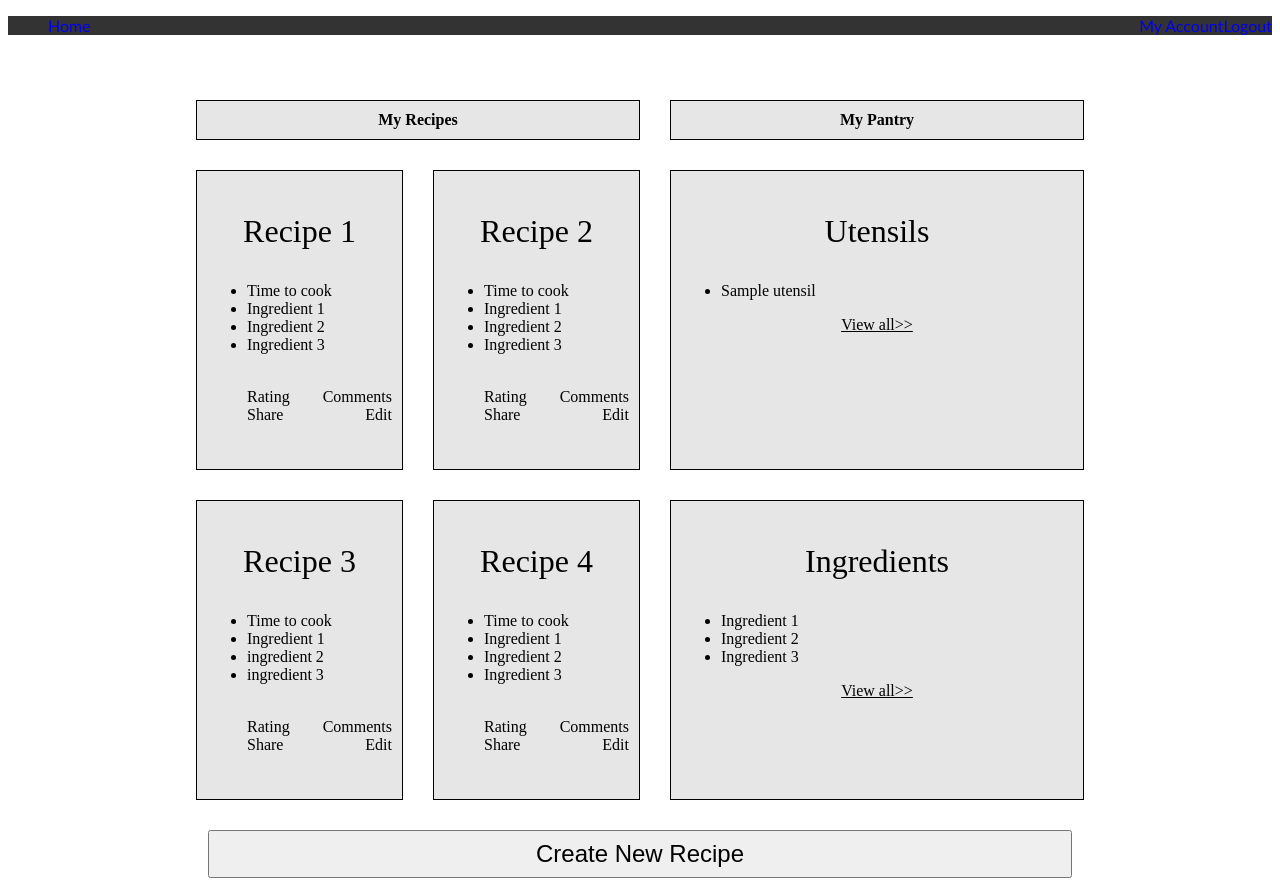
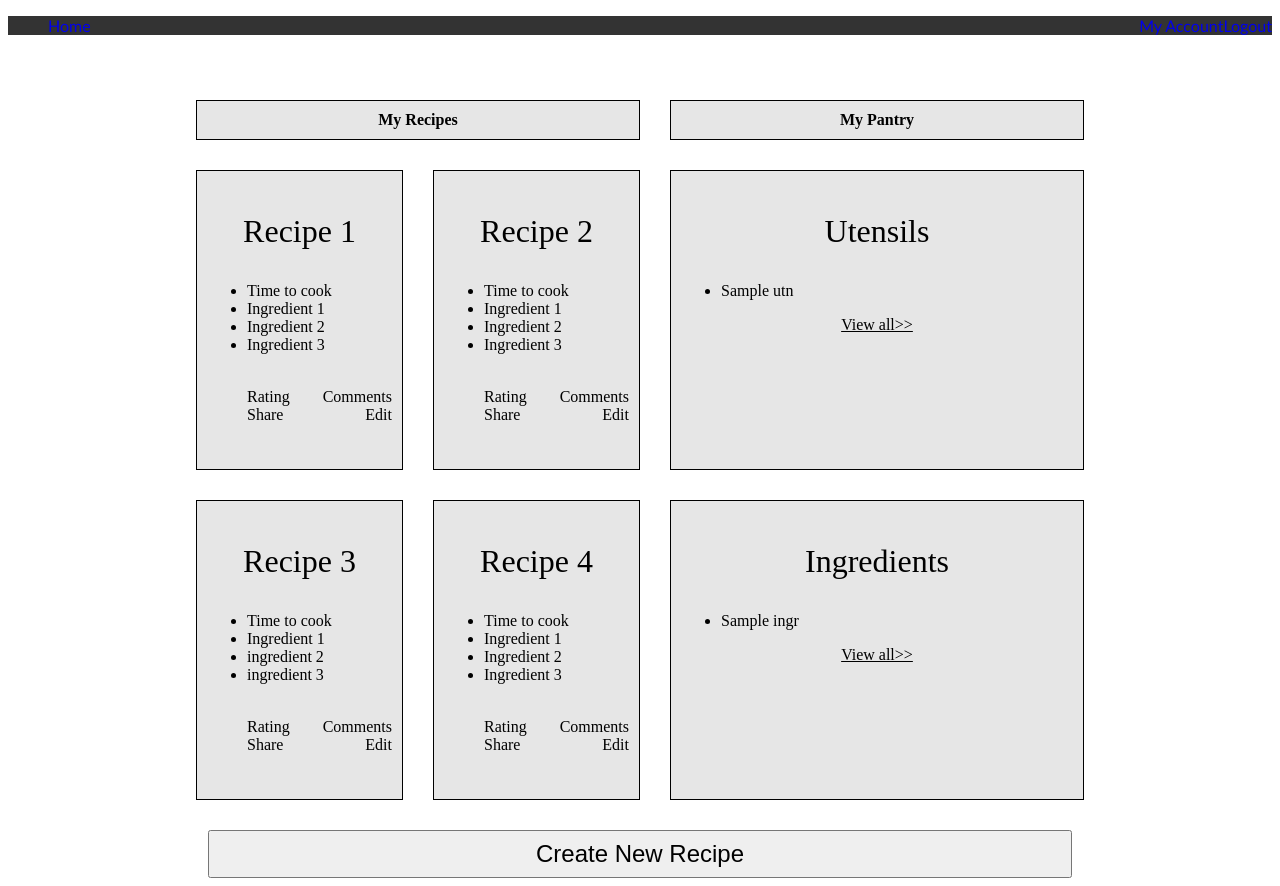
Before and after one commit to russellpAtCU/RecipeBuddy, a Django app: template django/recipebuddy/templates/accountHub.html in a window 1280 px wide. Run offline with Django 4.2, Linux system fonts and the light colour scheme; the template is opened without the code that fills it: most values are stand-ins (such as "Sample title", 1, 10 or a date in 2020).

Commit message:
utensils and ingredients on profile page

```diff
--- a/django/recipebuddy/templates/accountHub.html
+++ b/django/recipebuddy/templates/accountHub.html
@@ -51,10 +51,10 @@
 					<li style = "display:inline; float:right; font-size:100%;">Edit</li>
 				</ul></a></td>
 
-				<td method="GET" style = "border: 1px solid black; background-color: #e6e6e6; width:50%;"><p style = "text-align:center; font-size:200%;">Utensils</p>
+				<td style = "border: 1px solid black; background-color: #e6e6e6; width:50%;"><p style = "text-align:center; font-size:200%;">Utensils</p>
 				<ul>
-					{% for utensil in Profile.get_utensils %}
-					<li>{{utensil}}</li>
+					{% for utn in utensils %}
+					<li>{{utn}}</li>
 					{% endfor %}
 				</ul><p style = "text-decoration:underline; text-align:center;">View all&gt;&gt;</p></td>
 			</tr>
@@ -81,10 +81,11 @@
 					<li style = "display:inline; font-size:100%;"><br>Share</li>
 					<li style = "display:inline; float:right; font-size:100%;">Edit</li>
 				</ul></a></td>
-				<td style = "border: 1px solid black; background-color: #e6e6e6; width:50%;"><p style = "text-align:center; font-size:200%;">Ingredients</p><ul>
-					<li>Ingredient 1</li>
-					<li>Ingredient 2</li>
-					<li>Ingredient 3</li>
+				<td style = "border: 1px solid black; background-color: #e6e6e6; width:50%;"><p style = "text-align:center; font-size:200%;">Ingredients</p>
+				<ul>
+					{% for ingr in ingredients %}
+					<li>{{ingr}}</li>
+					{% endfor %}
 				</ul><p style = "text-decoration:underline; text-align:center;">View all&gt;&gt;</p></td>
 			</tr>
 		</table></center>
--- a/django/recipebuddy/templates/createAccount.html
+++ b/django/recipebuddy/templates/createAccount.html
@@ -1,10 +1,8 @@
-{%load static%}
 <!DOCTYPE html>
 <html>
 <head>
     <title>Recipe Buddy</title>
     <link rel = "stylesheet" href = "mystyle.css">
-    <script src="static/js/main.js"></script>
 </head>
 
 
```
Also changed, not shown: django/recipebuddy/mainApp/views.py (+4 -6 lines), django/recipebuddy/db.sqlite3.
